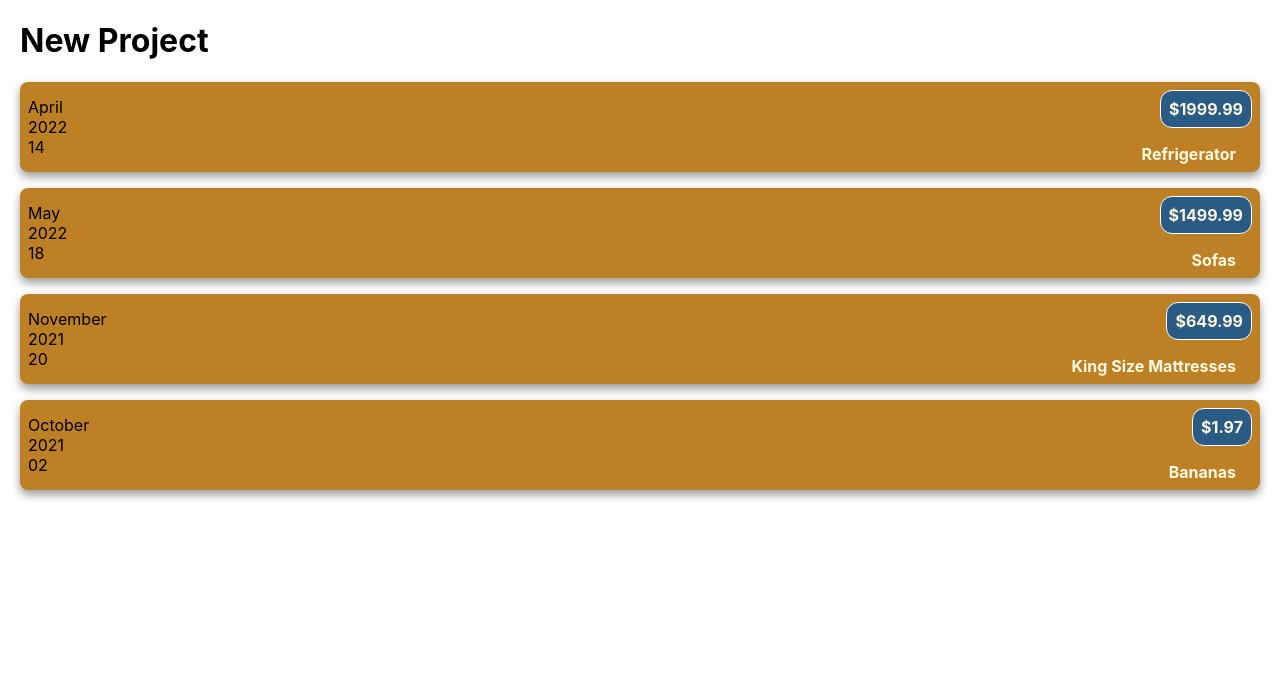
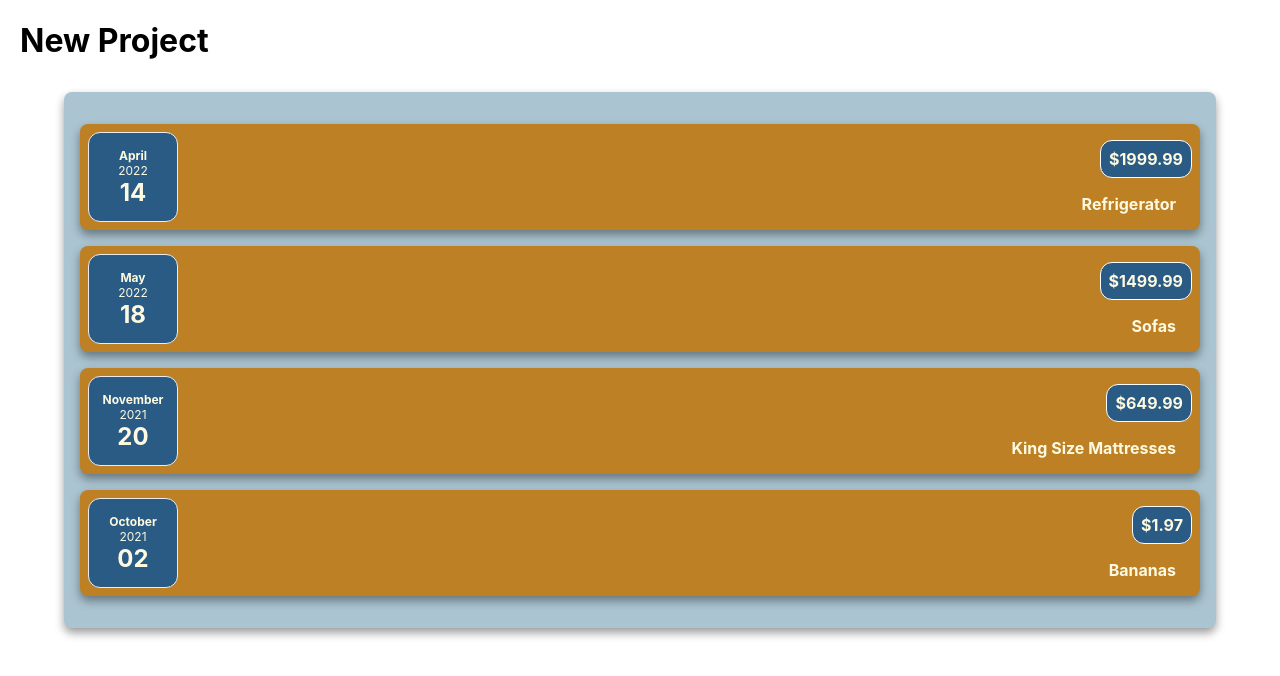
Before and after one commit to OlegZaichuk/ReactJS_Cost_Accounting, a React (Create React App) app: page / in a window 1280 px wide. Shown: the top 676 px of the page. Built offline with nearby package versions, Linux system fonts and the light colour scheme.

Commit message:
add card-border component

```diff
--- a/src/App.js
+++ b/src/App.js
@@ -1,5 +1,5 @@
 import './css/App.css';
-import CostItems from "./components/CostItems";
+import Costs from "./components/Costs";
 
 function App() {
   const costs = [
@@ -27,8 +27,7 @@ function App() {
   return (
     <div>
       <h1> New Project </h1>
-      {costs.map(costItem => <CostItems date={costItem.data} description={costItem.description}
-                                        amount={costItem.amount}/>)}
+      <Costs costsList={costs}/>
     </div>
   );
 }
--- /dev/null
+++ b/src/components/Card.jsx
@@ -0,0 +1,10 @@
+import React from 'react';
+
+const Card = (props) => {
+    const classes = `card_border ${props.className}`
+    return (
+        <div className={classes}>{props.children}</div>
+    );
+};
+
+export default Card;
--- /dev/null
+++ b/src/components/CostDateView.jsx
@@ -0,0 +1,18 @@
+import React from 'react';
+import '../css/CostDate.css';
+
+const CostDateView = (props) => {
+    const year = props.date.getFullYear();
+    const month = props.date.toLocaleString('en-US', {month: 'long'});
+    const day = props.date.toLocaleString('en-US', {day: '2-digit'});
+
+    return (
+        <div className='cost-date'>
+            <div className='cost-date__month'>{month}</div>
+            <div className='cost-date__year'>{year}</div>
+            <div className='cost-date__day'>{day}</div>
+        </div>
+    );
+};
+
+export default CostDateView;
--- a/src/components/CostItems.jsx
+++ b/src/components/CostItems.jsx
@@ -1,23 +1,17 @@
 import React from 'react';
 import '../css/CostItem.css';
+import CostDateView from "./CostDateView";
+import Card from "./Card";
 
 const CostItems = (props) => {
-    const year = props.date.getFullYear();
-    const month = props.date.toLocaleString('en-US', {month: 'long'});
-    const day = props.date.toLocaleString('en-US', {day: '2-digit'});
     return (
-        <div className='cost-item'>
-            <div>
-                <div>{month}</div>
-                <div>{year}</div>
-                <div>{day}</div>
-            </div>
-            {/*<div>{props.date.toDateString()}</div>*/}
+        <Card className='cost-item'>
+            <CostDateView date={props.date}/>
             <div className='cost-item__description'>
                 <h2>{props.description}</h2>
                 <div className='cost-item__price'>${props.amount}</div>
             </div>
-        </div>
+        </Card>
     );
 };
 
--- /dev/null
+++ b/src/components/Costs.jsx
@@ -0,0 +1,15 @@
+import React from 'react';
+import CostItems from "./CostItems";
+import '../css/Costs.css'
+import Card from "./Card";
+
+const Costs = (props) => {
+    return (
+        <Card className='costs'>
+            {props.costsList.map(costItem => <CostItems date={costItem.data} description={costItem.description}
+                                              amount={costItem.amount}/>)}
+        </Card>
+    );
+};
+
+export default Costs;
--- /dev/null
+++ b/src/css/CostDate.css
@@ -0,0 +1,26 @@
+.cost-date {
+  display: flex;
+  flex-direction: column;
+  width: 5.5rem;
+  height: 5.5rem;
+  border: 1px solid #ececec;
+  background-color: #2a5b84;
+  color: #fefae1;
+  border-radius: 12px;
+  align-items: center;
+  justify-content: center;
+}
+
+.cost-date__month {
+  font-size: 0.75rem;
+  font-weight: bold;
+}
+
+.cost-date__year {
+  font-size: 0.75rem;
+}
+
+.cost-date__day {
+  font-size: 1.5rem;
+  font-weight: bold;
+}
--- a/src/css/CostItem.css
+++ b/src/css/CostItem.css
@@ -5,8 +5,6 @@
   padding: 0.5rem;
   margin: 1rem 0;
   background-color: #bd8025;
-  border-radius: 0.5rem;
-  box-shadow: 0 0.3rem 0.6rem rgba(0,0,0,0.4);
 }
 
 .cost-item__description {
--- /dev/null
+++ b/src/css/Costs.css
@@ -0,0 +1,7 @@
+.costs {
+  padding: 1rem;
+  background-color: #aac4d1;
+  margin: 2rem auto;
+  width: 70rem;
+  max-width: 95%;
+}
--- a/src/css/index.css
+++ b/src/css/index.css
@@ -6,3 +6,8 @@ body {
   -webkit-font-smoothing: antialiased;
   -moz-osx-font-smoothing: grayscale;
 }
+
+.card_border{
+  border-radius: 0.5rem;
+  box-shadow: 0 0.3rem 0.6rem rgba(0,0,0,0.4);
+}
```
